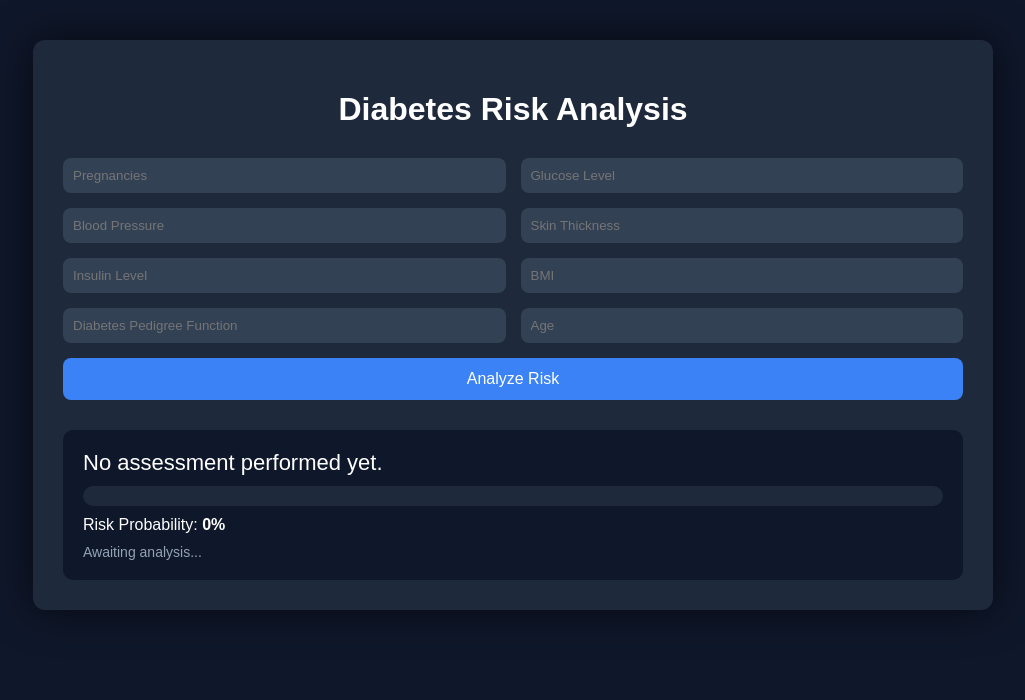
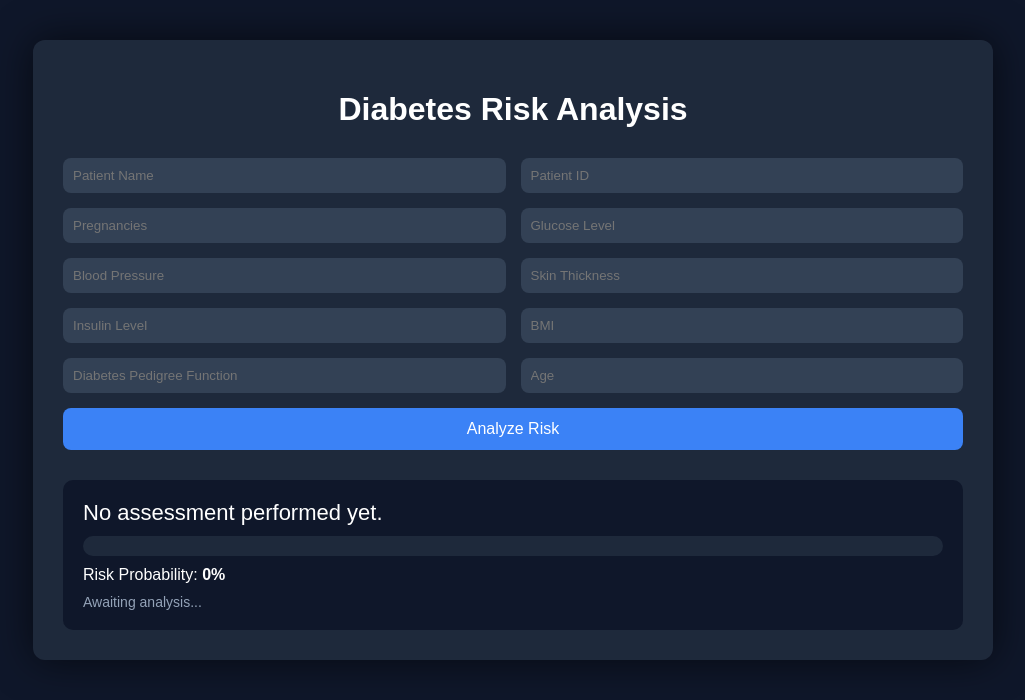
Before and after one commit to aungthinzar455-sudo/diabetes-risk-analysis, a Flask app: page / in a window 1280 px wide. Shown: the top 700 px of the page, without its empty margins (127-1152 px from the left). Run offline with Flask 3, Linux system fonts and the light colour scheme; the visitor is signed in with stand-in values (Sample User, id 1); parts of the project's set-up code (start-up, migrations or seed data) failed here and were passed over.

Commit message:
Update index.html

```diff
--- a/templates/index.html
+++ b/templates/index.html
@@ -1,4 +1,3 @@
-
 <!DOCTYPE html>
 <html>
 <head>
@@ -95,6 +94,8 @@
     <h1>Diabetes Risk Analysis</h1>
 
     <form id="riskForm">
+        <input type="text" id="name" placeholder="Patient Name">
+        <input type="text" id="patient_id" placeholder="Patient ID">
         <input name="pregnancies" placeholder="Pregnancies" required>
         <input name="glucose" placeholder="Glucose Level" required>
         <input name="bloodpressure" placeholder="Blood Pressure" required>
@@ -127,7 +128,10 @@
 document.getElementById("riskForm").addEventListener("submit", function(e) {
     e.preventDefault();
 
+
     const data = {
+        name: document.getElementById("name").value,
+        patient_id: document.getElementById("patient_id").value,
         pregnancies: document.querySelector("input[placeholder='Pregnancies']").value,
         glucose: document.querySelector("input[placeholder='Glucose Level']").value,
         bloodpressure: document.querySelector("input[placeholder='Blood Pressure']").value,
```
